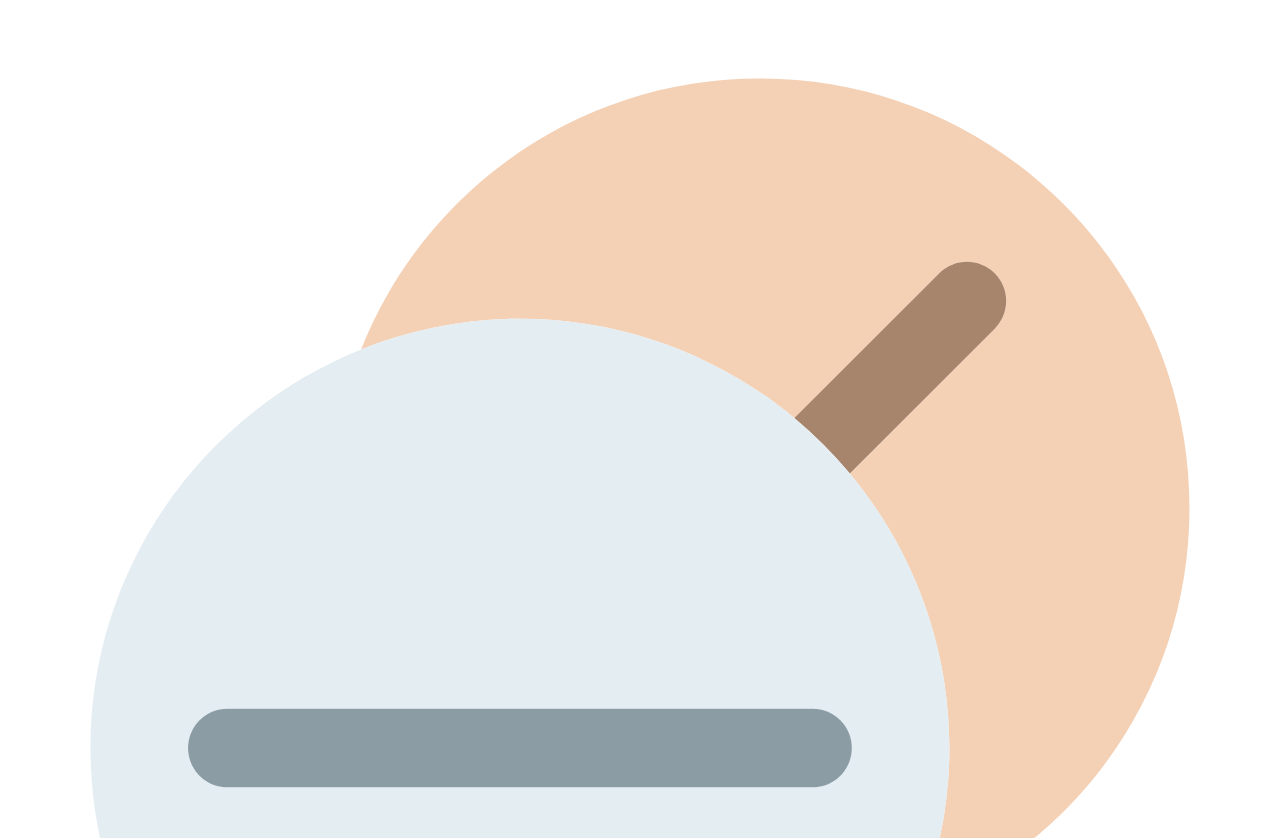
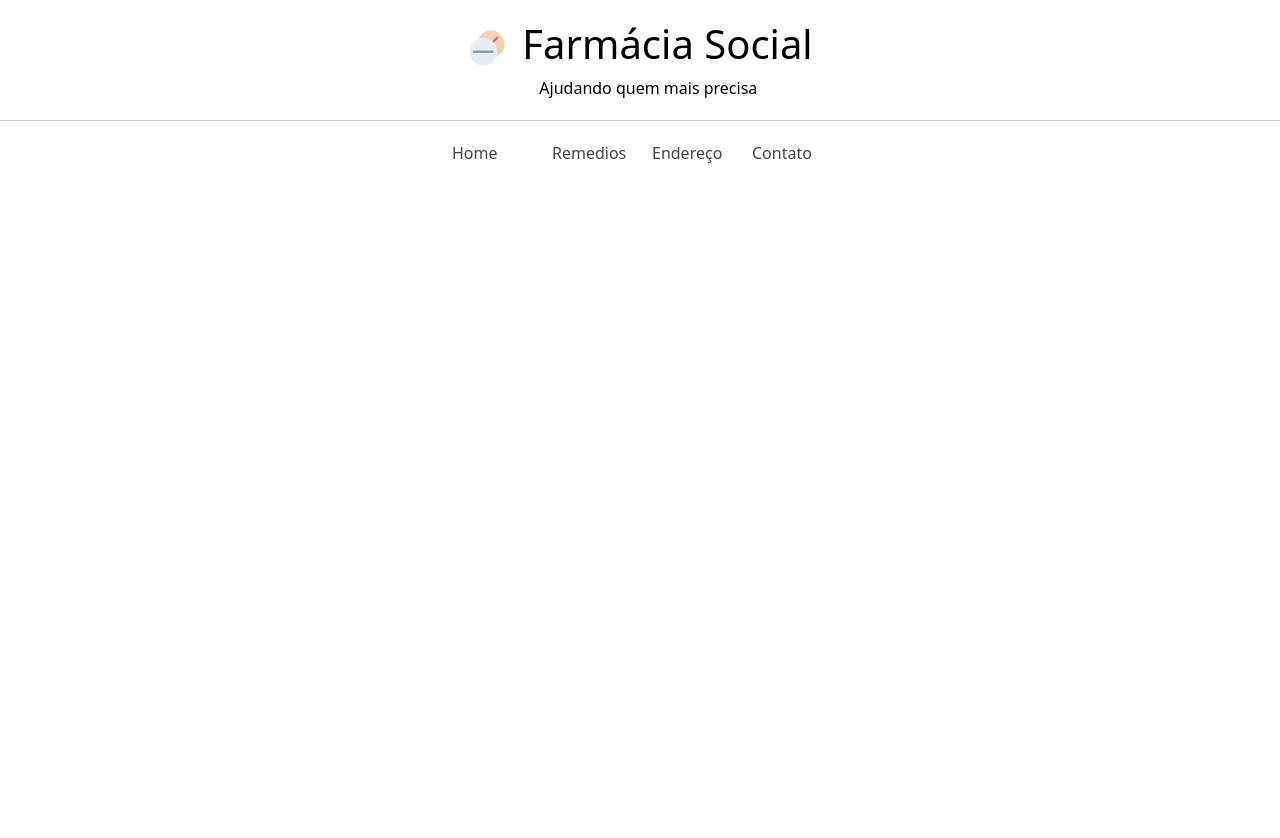
Before and after one commit to giovannadsm/Estudos-Front-End, a plain HTML site: page Artsite/estudando.html in a window 1280 px wide. Shown: the top 838 px of the page. After the commit the page ends 800 px from the top, so only its background shows below. Drawn offline with nearby package versions, Linux system fonts and the light colour scheme.

Commit message:
100 Days of Code - Day 19 - Navbar
Finalizado o Header e o Navbar

```diff
--- a/Artsite/css/estudando.css
+++ b/Artsite/css/estudando.css
@@ -8,7 +8,7 @@
     text-decoration: none;
   }
 
-  .secondary-color {
+  .secondary-color { /*Cor secundaria*/
     color: rgb(70, 5, 5);
   }
 
@@ -17,7 +17,7 @@
     background-position: center;
   }
 
-  .btn {
+  .btn { /*botões*/
     text-decoration: none;
     background-color: rgb(150, 5, 5);
     color: #FFF;
@@ -25,7 +25,43 @@
     border-radius: 0;
   }
 
-  .btn:hover {
+  .btn:hover { /* cor ao passar o mouse por cima*/
     background-color: rgb(70, 5, 5);
     color: #FFF;
   }
+
+/* HEADER */
+#header{
+    text-align: center;
+    padding: 20px;
+    border-bottom: 1px solid #CCC;
+  }
+
+  #header p {
+    margin-bottom: 0; /*Margin na area inferior de um elemento*/
+  }
+
+  #logo-container {
+    display: flex; /*O elemento se comporta como um elemento embutido e apresenta seu conteúdo de acordo com o modelo flexbox.*/
+    justify-content: center;
+  }
+
+  #logo {
+    width: 40px; /*Largura do elemento*/
+    margin-right: 15px;
+  }
+
+    /* NAVBAR */
+    #navbar {
+        padding: 10px;
+        margin: 10px auto;
+      }
+
+      #navbar a {
+        width: 100px;
+        color: #444;
+      }
+
+      #navbar a:hover {
+        color: rgb(150, 5, 5)
+      }
--- a/Artsite/css/styles.css
+++ b/Artsite/css/styles.css
@@ -38,16 +38,16 @@
   }
 
   #header p {
-    margin-bottom: 0;
+    margin-bottom: 0; /*Margin na area inferior de um elemento*/
   }
 
   #logo-container {
-    display: flex;
+    display: flex; /*O elemento se comporta como um elemento embutido e apresenta seu conteúdo de acordo com o modelo flexbox.*/
     justify-content: center;
   }
 
   #logo {
-    width: 40px;
+    width: 40px; /*Largura do elemento*/
     margin-right: 15px;
   }
 
--- a/Artsite/estudando.html
+++ b/Artsite/estudando.html
@@ -25,13 +25,13 @@
                         <img id="logo" src="img/drugs_pharmacy_pills_drug_medicine_pill_tablet_tablets_icon_210681.svg" alt="Art">
                         <h1>Farmácia Social</h1>
                     </div>
-                    <p>Ajudando quem mais precisa</p>
+                    <p>&nbsp;&nbsp;&nbsp;&nbsp;Ajudando quem mais precisa</p>
                 </header>
                 <nav id="navbar" class="container">
                     <div class="row justify-content-center">
                         <a href="#">Home</a>
-                        <a href="#">Projetos</a>
-                        <a href="#">Artistas</a>
+                        <a href="#">Remedios</a>
+                        <a href="#">Endereço</a>
                         <a href="#">Contato</a>
                     </div>
                 </nav>
```
